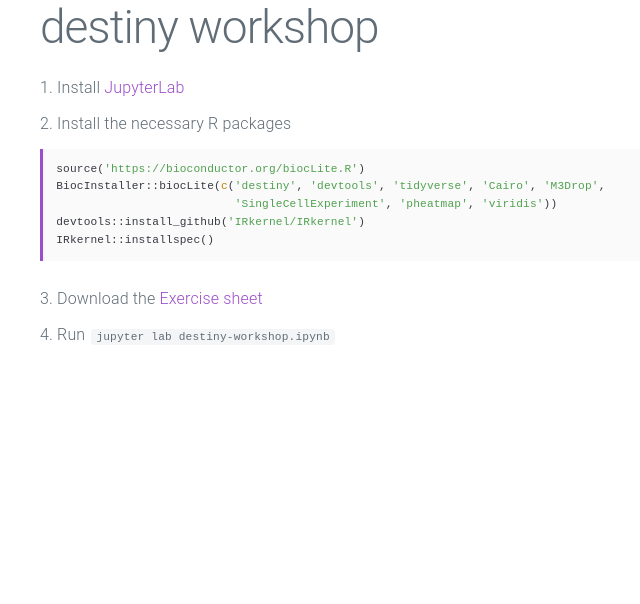
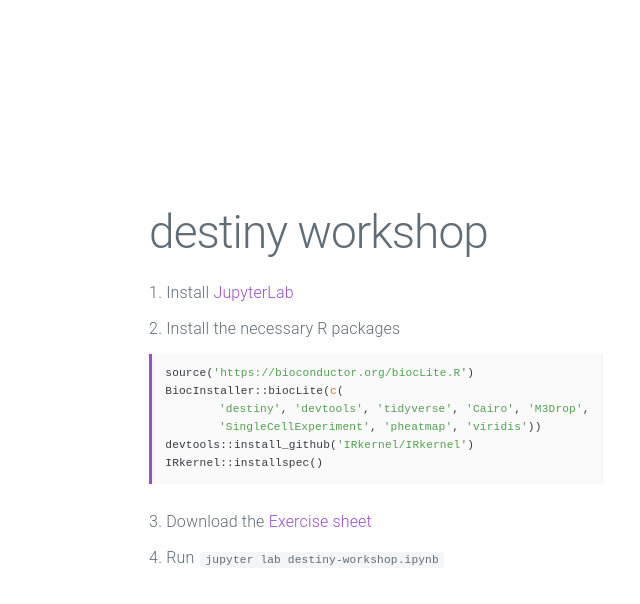
Before and after one commit to flying-sheep/destiny-workshop, a plain HTML site: page index.html in a window 1280 px wide. Shown: the whole page, without its empty margins (264-904 px from the left). Drawn offline with nearby package versions, Linux system fonts and the light colour scheme.

Commit message:
centering

```diff
--- a/index.html
+++ b/index.html
@@ -6,18 +6,33 @@
 <link rel=stylesheet href="https://cdnjs.cloudflare.com/ajax/libs/milligram/1.3.0/milligram.min.css">
 <link rel=stylesheet href="https://cdnjs.cloudflare.com/ajax/libs/highlight.js/9.12.0/styles/atom-one-light.min.css">
 <script>hljs.initHighlightingOnLoad()</script>
-<style>body {margin: auto; max-width: 42em}</style>
+<style>
+html, body {
+	margin: 0;
+	padding: 0;
+	width: 100vw;
+	height: 100vh;
+}
+body {
+	display: flex;
+	justify-content: center;
+	align-items: center;
+}
+</style>
 
+<main>
 <h1>destiny workshop</h1>
 
 <ol>
 <li>Install <a href="https://jupyterlab.readthedocs.io/en/latest/getting_started/installation.html">JupyterLab</a>
 <li>Install the necessary R packages
 <pre><code class=r>source('https://bioconductor.org/biocLite.R')
-BiocInstaller::biocLite(c('destiny', 'devtools', 'tidyverse', 'Cairo', 'M3Drop',
-                          'SingleCellExperiment', 'pheatmap', 'viridis'))
+BiocInstaller::biocLite(c(
+	'destiny', 'devtools', 'tidyverse', 'Cairo', 'M3Drop',
+	'SingleCellExperiment', 'pheatmap', 'viridis'))
 devtools::install_github('IRkernel/IRkernel')
 IRkernel::installspec()</code></pre>
 <li>Download the <a href="https://raw.githubusercontent.com/flying-sheep/destiny-workshop/master/destiny-workshop.ipynb">Exercise sheet</a>
 <li>Run <code>jupyter lab destiny-workshop.ipynb</code>
 </ol>
+</main>
```
